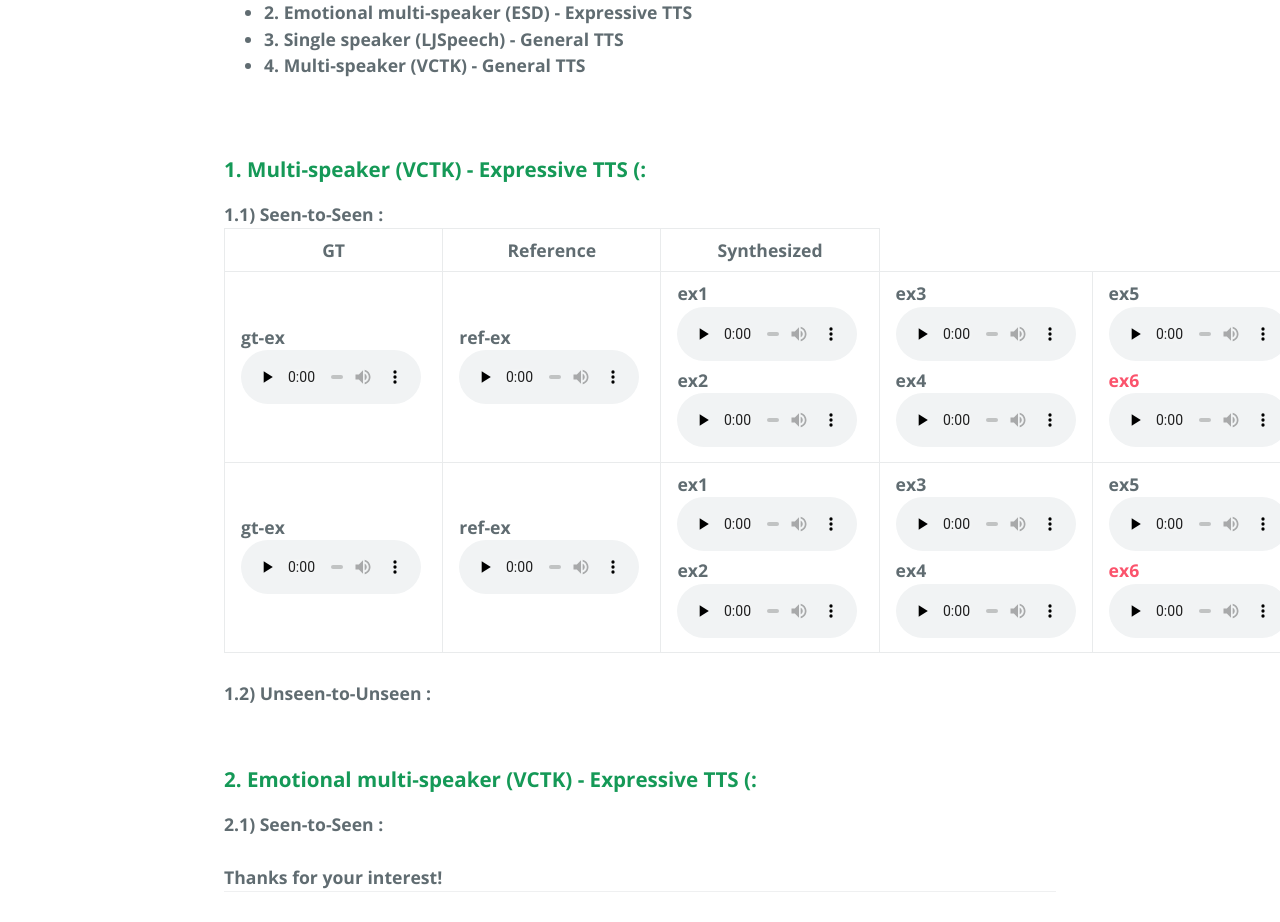
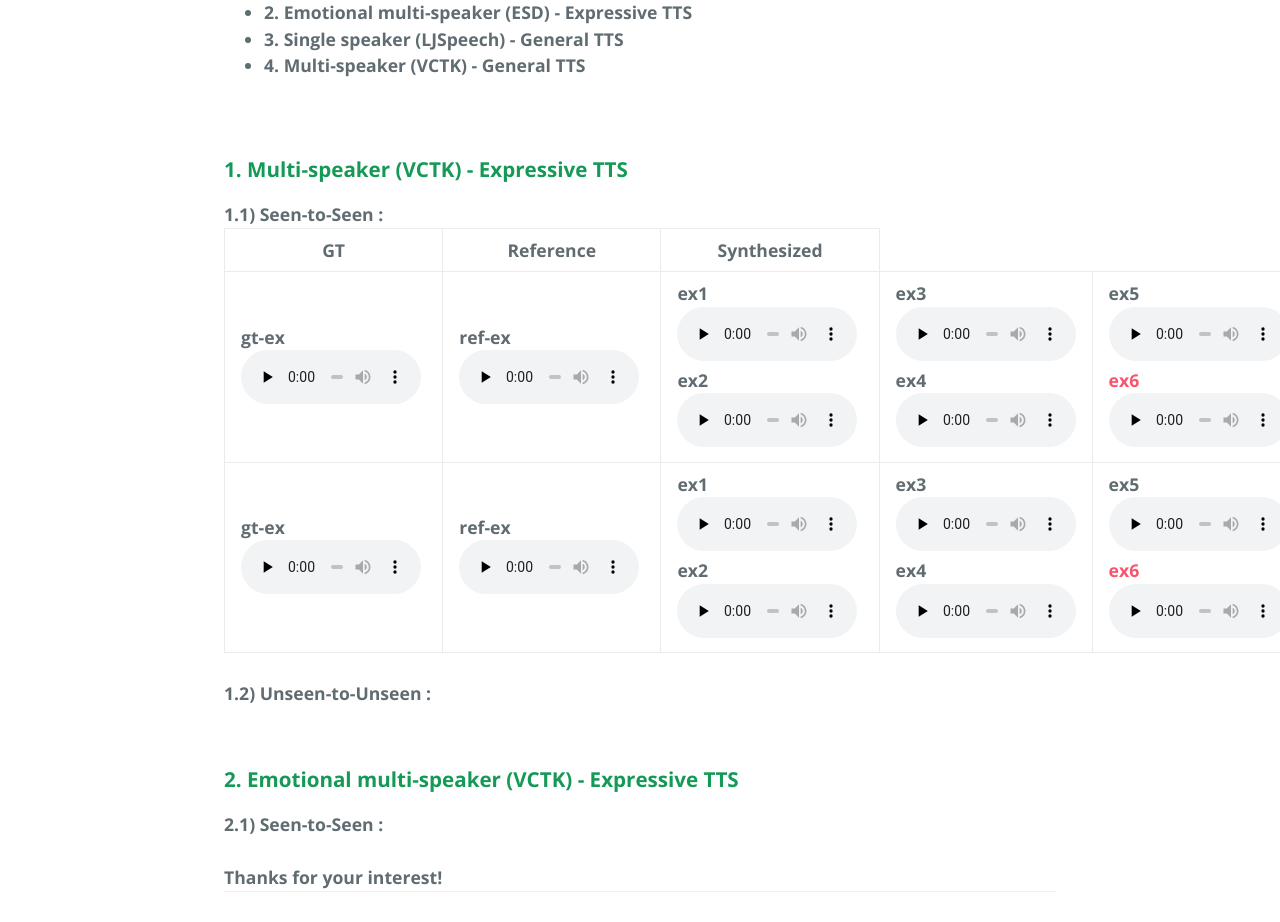
Before and after one commit to winddori2002/tts-demo.github.io, a Jekyll site: the page built from index.md, in a window 1280 px wide. Shown: the part 736-1658 px from the top of the page. Built offline with Jekyll 4.4.1, drawn with Linux system fonts in a browser that asks for light colours.

```diff
--- a/_layouts/home.html
+++ b/_layouts/home.html
@@ -15,6 +15,8 @@ layout: default
   <body>
       Below, we provide TTS samples depending on the datasets and TTS scenarios.
       We also divide the scenarios depending on seen-to-seen (S2S) and unseen-to-unseen (U2U) speakers.
+      <br>
+
       <ul>
           <li>1. Multi-speaker (VCTK) - Expressive TTS</li>
           <li>2. Emotional multi-speaker (ESD) - Expressive TTS</li>
@@ -25,7 +27,7 @@ layout: default
       </ul>
 
   <br>
-  <h3><strong>1. Multi-speaker (VCTK) - Expressive TTS (:</h3>
+  <h3><strong>1. Multi-speaker (VCTK) - Expressive TTS </h3>
 
   <summary><strong>1.1) Seen-to-Seen :</summary>
   <table class="table">
@@ -120,7 +122,7 @@ layout: default
 
   <br>
 
-  <h3><strong>2. Emotional multi-speaker (VCTK) - Expressive TTS (:</h3>
+  <h3><strong>2. Emotional multi-speaker (VCTK) - Expressive TTS </h3>
 
   <summary><strong>2.1) Seen-to-Seen :</summary>
 
```
